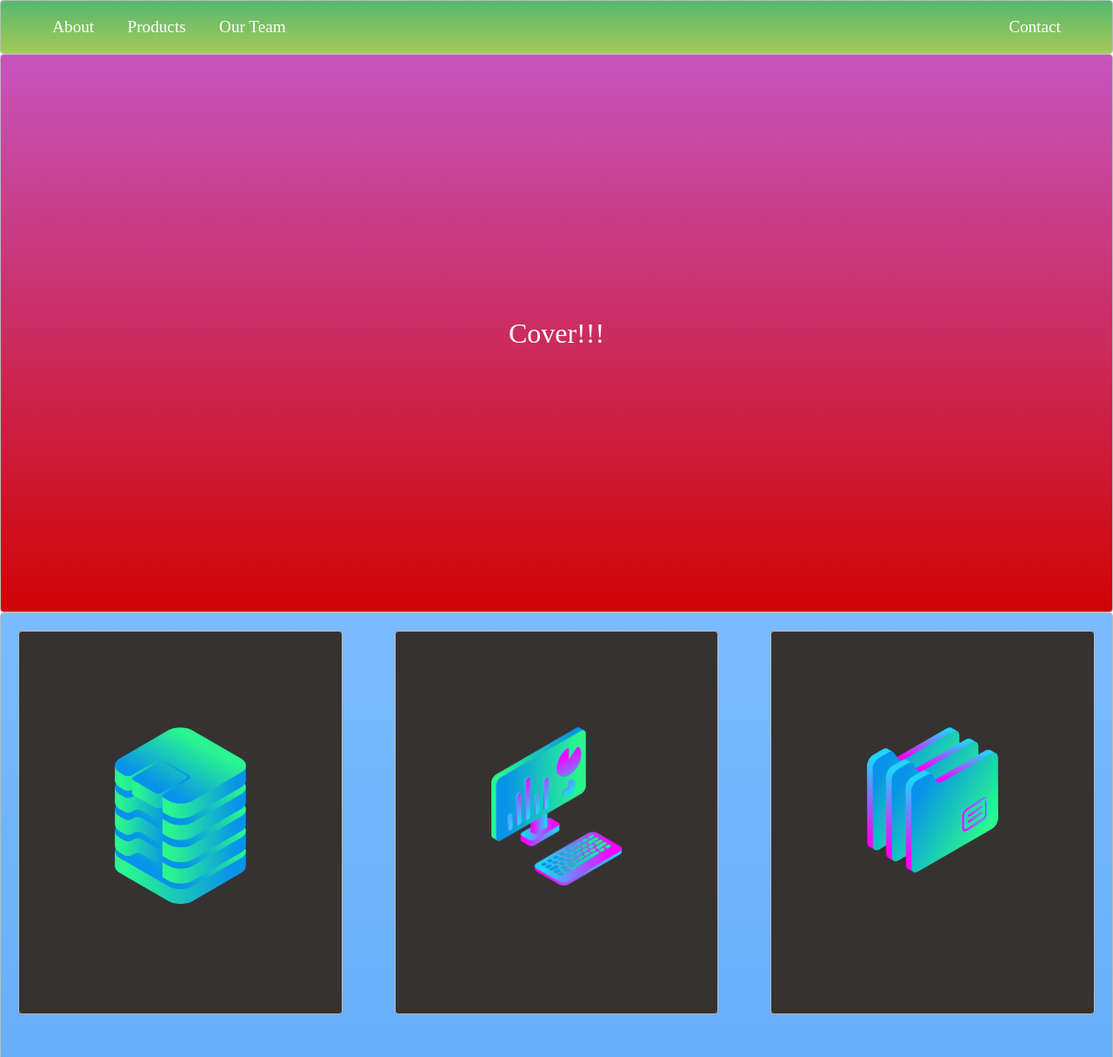
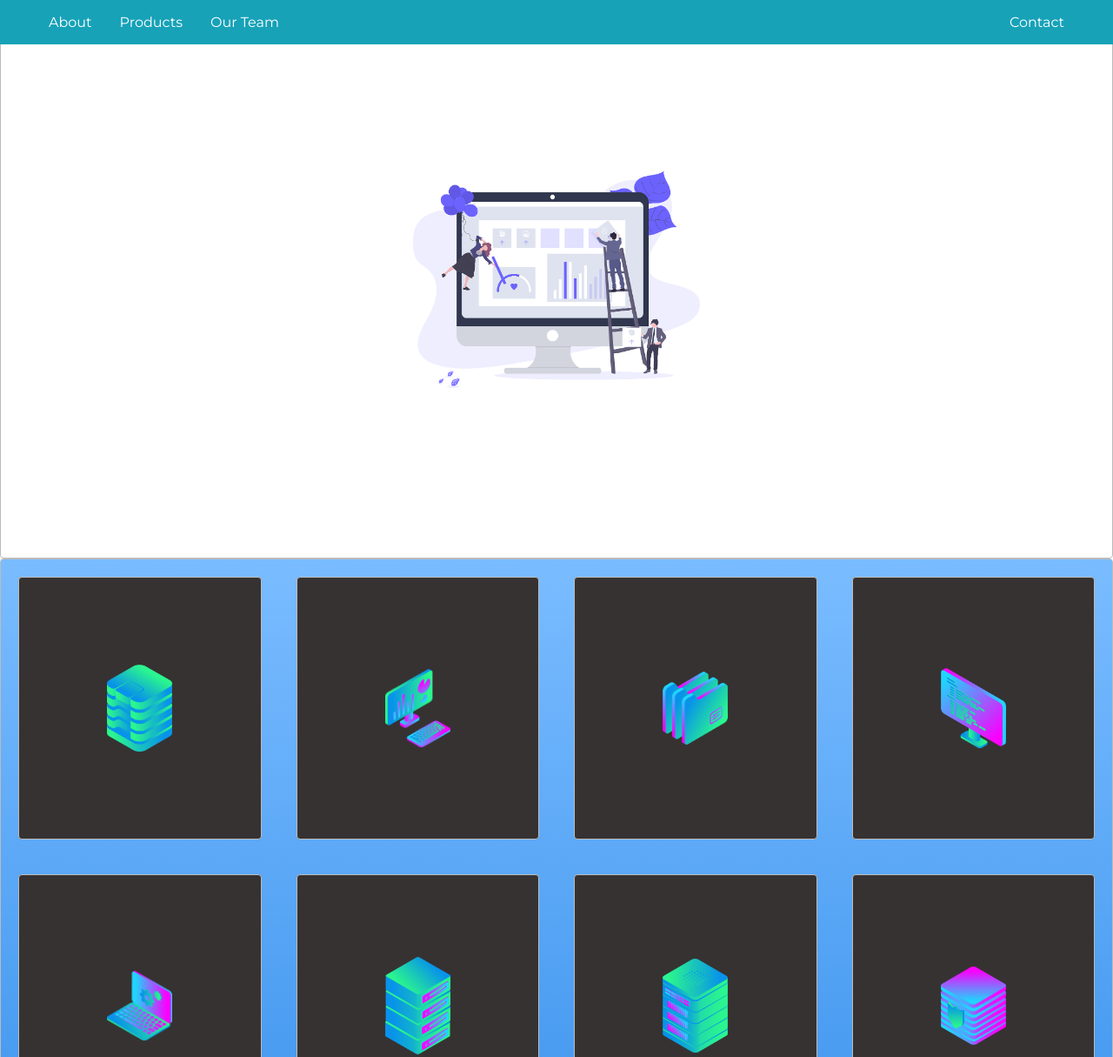
Before and after one commit to alan589/layout-css, a plain HTML site: page index.html in a window 1280 px wide. Shown: the top 1215 px of the page at 87% size. Drawn offline with Linux system fonts and the light colour scheme.

Commit message:
updating index styles.css

```diff
--- a/index.html
+++ b/index.html
@@ -3,11 +3,13 @@
   <head>
     <meta name="viewport" content="width=device-width, initial-scale=1.0">
     <title>Layout Master</title>
+    <link rel="preconnect" href="https://fonts.gstatic.com">
+    <link href="https://fonts.googleapis.com/css2?family=Montserrat&display=swap" rel="stylesheet">
     <link rel="stylesheet" type="text/css" href="./style.css" />
   </head>
   <body>
 
-    <nav class="zone green">
+    <nav class="bg-color sticky-navbar">
       <ul class="navbar">
         <li>
           <a href="#">About</a>
@@ -16,7 +18,7 @@
           <a href="#">Products</a>
         </li>
         <li>
-          <a href="#"> Our Team</a>
+          <a href="#">Our Team</a>
         </li>
         <li>
           <a href="#">Contact</a>
@@ -24,7 +26,7 @@
       </ul>
     </nav>
 
-    <div class="zone red container-cover">Cover!!!</div>
+    <div class="zone container-cover"><img src="img/undraw.png" alt="" class="cover-img"></div>
 
 
     <div class="zone blue container-grid">
--- a/style.css
+++ b/style.css
@@ -1,11 +1,12 @@
 body {
   margin: auto 0;
+  font-family: 'Montserrat', sans-serif;
 }
 /* NAVBAR */
 .navbar {
   display: flex;
   list-style-type: none;
-  font-size: 0.6em;
+  font-size: 1em;
   margin: 0;
 }
 
@@ -22,18 +23,25 @@ body {
 }
 
 .navbar li a:hover {
-  background-color: teal;
+  background-color:#4cc5d8;
 }
 
 .navbar li:last-child {
   margin: 0 40px 0 auto;
 }
 
-@media all and (max-width: 500px) {
+.sticky-navbar {
+  position: fixed;
+  top: 0;
+  width: 100%;
+  z-index: 1;
+}
+
+@media all and (max-width: 600px) {
   .navbar {
     /* flex-flow: column wrap;
     padding: 0; */
-    font-size: 0.45em;
+    font-size: 0.8em;
     padding: 0;
   }
   .navbar li:last-child {
@@ -53,20 +61,25 @@ body {
   height: 80vh;
 }
 
+.cover-img {
+  width: 50vh;
+}
+
 /* GRID */
 .container-grid {
   display: grid;
-  gap: 20px;
-  grid-template-columns: repeat(auto-fill, minmax(320px, 1fr));
+  grid-template-columns: repeat(auto-fill, minmax(300px, 1fr));
 }
 .container-grid > div > img {
-  width: 100%;
+  width: 75px;
+  margin: auto;
 }
 
 .container-grid > div {
   background-color: rgb(54, 50, 50);
-  padding: 110px;
   margin: 20px;
+  height: 300px;
+  display: flex;
 }
 .container-grid > div:hover {
   transform: scale(1.05);
@@ -99,6 +112,12 @@ footer {
   box-shadow: rgba(0, 0, 0, 0.8) 0px 5px 15px,
     inset rgba(0, 0, 0, 0.15) 0px -10px 20px;
 }
+
+.bg-color {
+  background-color: #17a2b8;
+}
+
+
 
 /*https://paulund.co.uk/how-to-create-shiny-css-buttons*/
 /***********************************************************************
```
